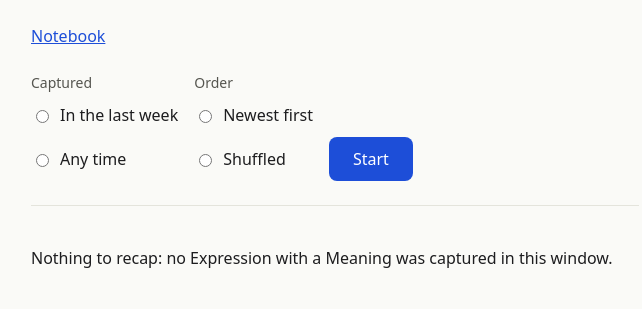
After one commit to samthorold/spy, a Python web app: template templates/recap.html in a window 1280 px wide. The commit adds this page. Shown: the top 309 px of the page, without its empty margins (305-947 px from the left). Run offline with Jinja, Linux system fonts and the light colour scheme; the template is opened without the code that fills it, so the values that code supplies are empty.

Commit message:
Recap Expressions Spanish first (#10)
Go back over Expressions with a Meaning, one at a time: see the Spanish,
reveal the Meaning, move on. The window (last week or all) and order
(newest first or shuffled, fixed by a seed) are carried in the URL with
the step, so a recap is bookmarkable and survives a refresh. Entries now
record when they were captured; older ones are recapped only over all.
Works as plain links and a GET form; with htmx only the card swaps.

Closes #4

Co-authored-by: Claude Opus 5.5 <noreply@anthropic.com>

```diff
--- a/static/style.css
+++ b/static/style.css
@@ -169,3 +169,69 @@ main {
 .enrich legend {
   padding: 0;
 }
+
+nav {
+  margin-bottom: 1rem;
+}
+
+nav a,
+#recap-card .steps a {
+  /* A comfortable tap target on a phone. */
+  display: inline-block;
+  padding: 0.5rem 0;
+  color: #1d4ed8;
+}
+
+.recap-choices {
+  display: flex;
+  flex-wrap: wrap;
+  align-items: flex-end;
+  gap: 1rem;
+  margin-bottom: 1.5rem;
+}
+
+.recap-choices fieldset {
+  display: flex;
+  flex-direction: column;
+  margin: 0;
+  padding: 0;
+  border: 0;
+}
+
+.recap-choices legend {
+  padding: 0;
+  font-size: 0.875rem;
+  color: #55554f;
+}
+
+.recap-choices label {
+  display: flex;
+  align-items: center;
+  gap: 0.5rem;
+  min-height: 2.75rem;
+}
+
+.recap-choices button {
+  min-height: 2.75rem;
+  padding: 0 1.5rem;
+  font: inherit;
+  border: 0;
+  border-radius: 0.5rem;
+  background: #1d4ed8;
+  color: #fff;
+}
+
+#recap-card {
+  padding: 1.5rem 0;
+  border-top: 1px solid #e4e4dc;
+}
+
+#recap-card .spanish {
+  font-size: 1.5rem;
+}
+
+#recap-card .steps {
+  display: flex;
+  gap: 1.5rem;
+  margin: 1rem 0 0;
+}
--- /dev/null
+++ b/templates/_recap_card.html
@@ -0,0 +1,18 @@
+{# One step of a recap. With htmx, its links swap only this card and push the step's URL, so a refresh or Back lands on it. #}
+<section id="recap-card">
+  {% if prompt %}
+  {# The learner's free text: hx-disable keeps any hx-* typed into it inert. The controls stay outside it. #}
+  <div class="entry" hx-disable>
+    <p class="spanish">{{ prompt.headline }}</p>
+    {% if reveal %}<p class="meaning">{{ prompt.meaning }}</p>{% endif %}
+  </div>
+  <p class="steps">
+    {% if not reveal %}{% set url = step(at=at, reveal=1) %}<a href="{{ url }}" hx-get="{{ url }}" hx-target="#recap-card" hx-swap="outerHTML" hx-push-url="true">Reveal</a>{% endif %}
+    {% set url = step(at=at + 1) %}<a href="{{ url }}" hx-get="{{ url }}" hx-target="#recap-card" hx-swap="outerHTML" hx-push-url="true">Next</a>
+  </p>
+  {% elif total %}
+  <p>That's every Expression in this recap.</p>
+  {% else %}
+  <p>Nothing to recap: no Expression with a Meaning was captured in this window.</p>
+  {% endif %}
+</section>
--- a/templates/entries.html
+++ b/templates/entries.html
@@ -3,6 +3,7 @@
 {% block title %}Notebook · Spy{% endblock %}
 
 {% block content %}
+  <nav><a href="/recap">Recap</a></nav>
   {% include "_capture.html" %}
   {# Each row puts its free text in its own hx-disable region, so the row's controls stay live. #}
   <ul id="entries">
--- /dev/null
+++ b/templates/recap.html
@@ -0,0 +1,22 @@
+{% extends "base.html" %}
+
+{% block title %}Recap · Spy{% endblock %}
+
+{% block content %}
+  <nav><a href="/entries">Notebook</a></nav>
+  {# A GET form: the choices land in the URL, so a recap can be bookmarked and survives a refresh. #}
+  <form method="get" action="/recap" class="recap-choices">
+    <fieldset>
+      <legend>Captured</legend>
+      <label><input type="radio" name="window" value="week"{% if window == "week" %} checked{% endif %}> In the last week</label>
+      <label><input type="radio" name="window" value="all"{% if window == "all" %} checked{% endif %}> Any time</label>
+    </fieldset>
+    <fieldset>
+      <legend>Order</legend>
+      <label><input type="radio" name="order" value="newest"{% if order == "newest" %} checked{% endif %}> Newest first</label>
+      <label><input type="radio" name="order" value="shuffled"{% if order == "shuffled" %} checked{% endif %}> Shuffled</label>
+    </fieldset>
+    <button>Start</button>
+  </form>
+  {% include "_recap_card.html" %}
+{% endblock %}
```
Also changed, not shown: docs/agents/architecture.md (+6 -4 lines), docs/agents/delivery-workflow.md (+1 -1 lines), docs/agents/known-traps.md (+1 -0 lines), main.py (+62 -5 lines), notebook.py (+77 -8 lines), tests/test_recap.py (added, +283 -0 lines).
